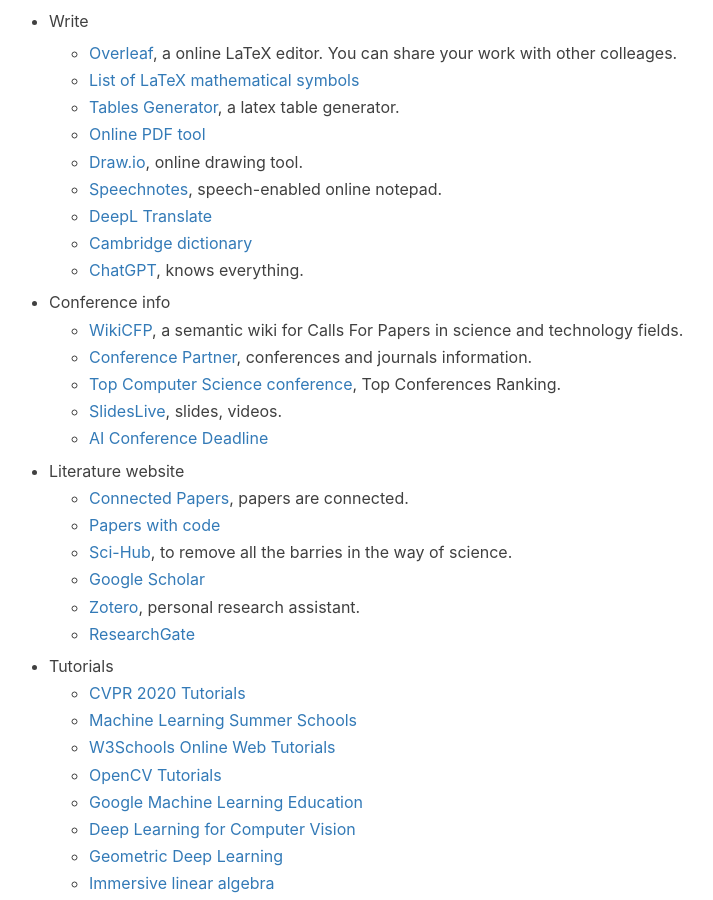
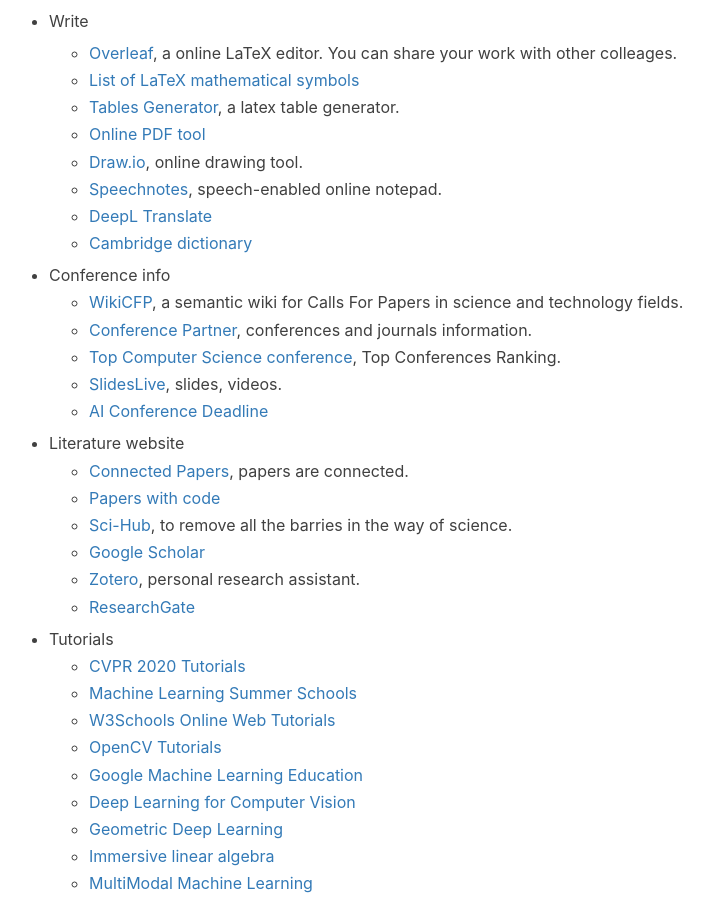
Before and after one commit to jizhang02/jizhang02.github.io, a Jekyll site: the page built from _posts/2020-02-24-productivity.markdown, in a window 1280 px wide and 900 px high, scrolled down 830 px. Shown: the whole window, without its empty margins (256-969 px from the left). Built offline with Jekyll 4.4.1, drawn with Linux system fonts in a browser that asks for light colours; nearby versions of some CDN libraries; a script that is not in the unit is left out; comment, search, counter and statistics services are not loaded; some of the changed text lies outside the part shown.

Commit message:
Update 2020-02-24-productivity.markdown

```diff
--- a/_posts/2020-02-24-productivity.markdown
+++ b/_posts/2020-02-24-productivity.markdown
@@ -31,7 +31,6 @@
     * [Speechnotes](https://speechnotes.co/), speech-enabled online notepad.
     * [DeepL Translate](https://www.deepl.com/en/translator)
     * [Cambridge dictionary](https://dictionary.cambridge.org/us/dictionary/english/)
-    * [ChatGPT](https://chat.openai.com/chat), knows everything.
 
 * Conference info
     * [WikiCFP](http://www.wikicfp.com/cfp/), a semantic wiki for Calls For Papers in science and technology fields.
```
Also changed, not shown: other parts of _posts/2020-02-24-productivity.markdown (+2 -0 lines).
